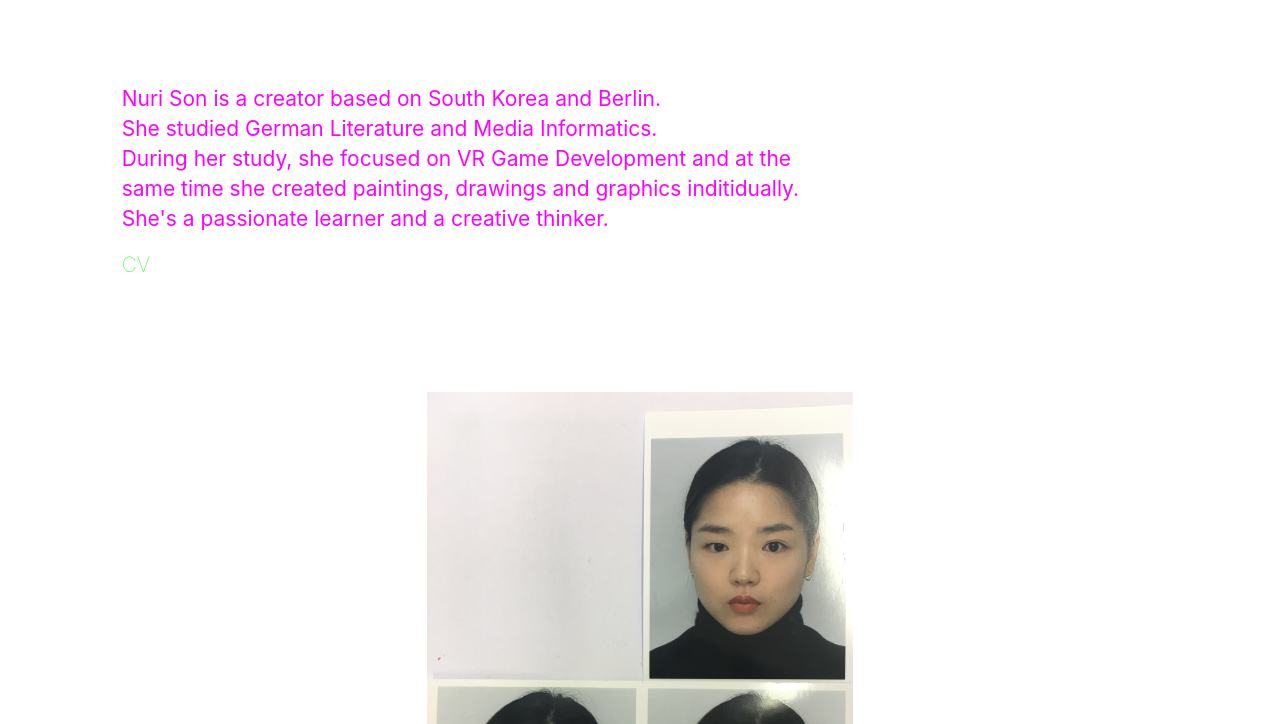
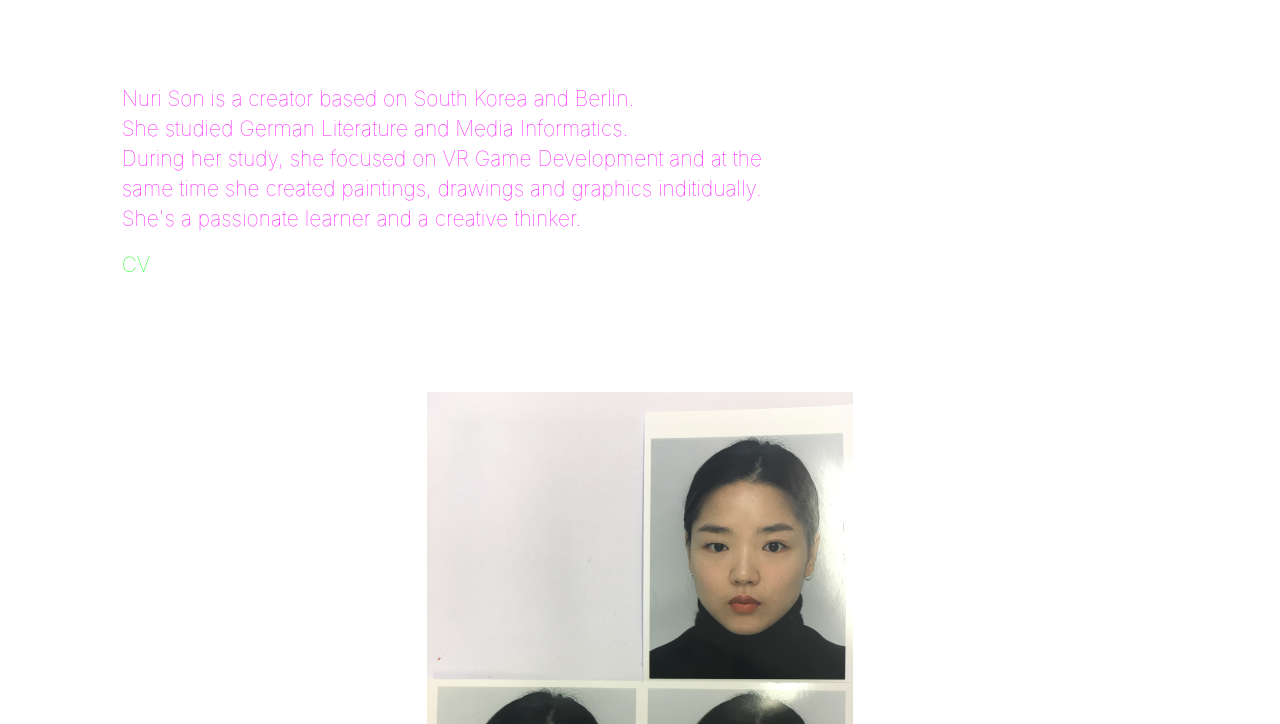
Before and after one commit to NuriSon/portfolio_sonnuri, a plain HTML site: page about.html in a window 1280 px wide. Shown: the part 76-800 px from the top of the page. Drawn offline with Linux system fonts and the light colour scheme.

Commit message:
font lighter

```diff
--- a/about.html
+++ b/about.html
@@ -46,7 +46,7 @@
             <div class="col-md-10 col-sm-12">
                <div class="row">
                   <div class="col-xl-8 col-md-10 col-sm-12">
-                     <p style="font-size: 21px; color: magenta;">Nuri Son is a creator based on South Korea and Berlin.<br>
+                     <p style="font-size: 21px; color: magenta; font-weight: lighter;">Nuri Son is a creator based on South Korea and Berlin.<br>
                         She studied German Literature and Media Informatics. <br>
                         During her study, she focused on VR Game Development and at the same time
                         she created paintings, drawings and graphics inditidually. <br>
```
